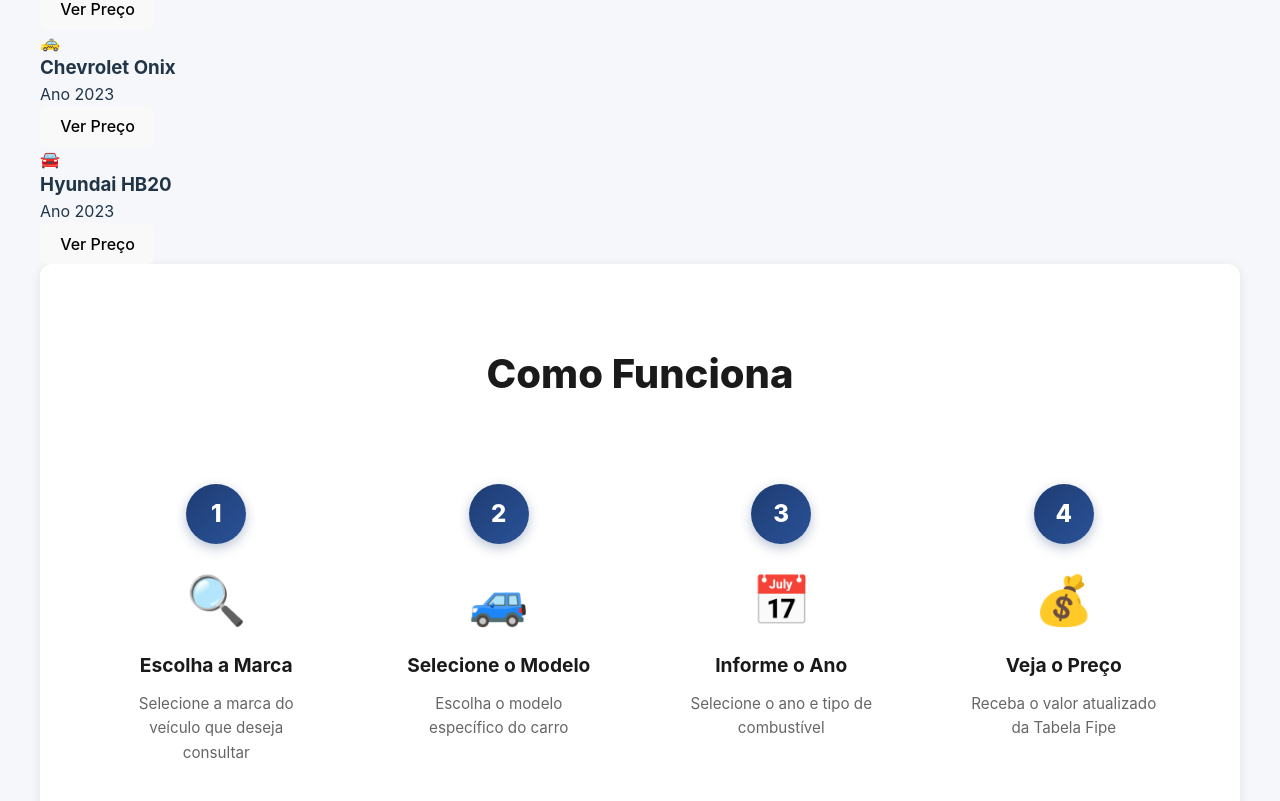
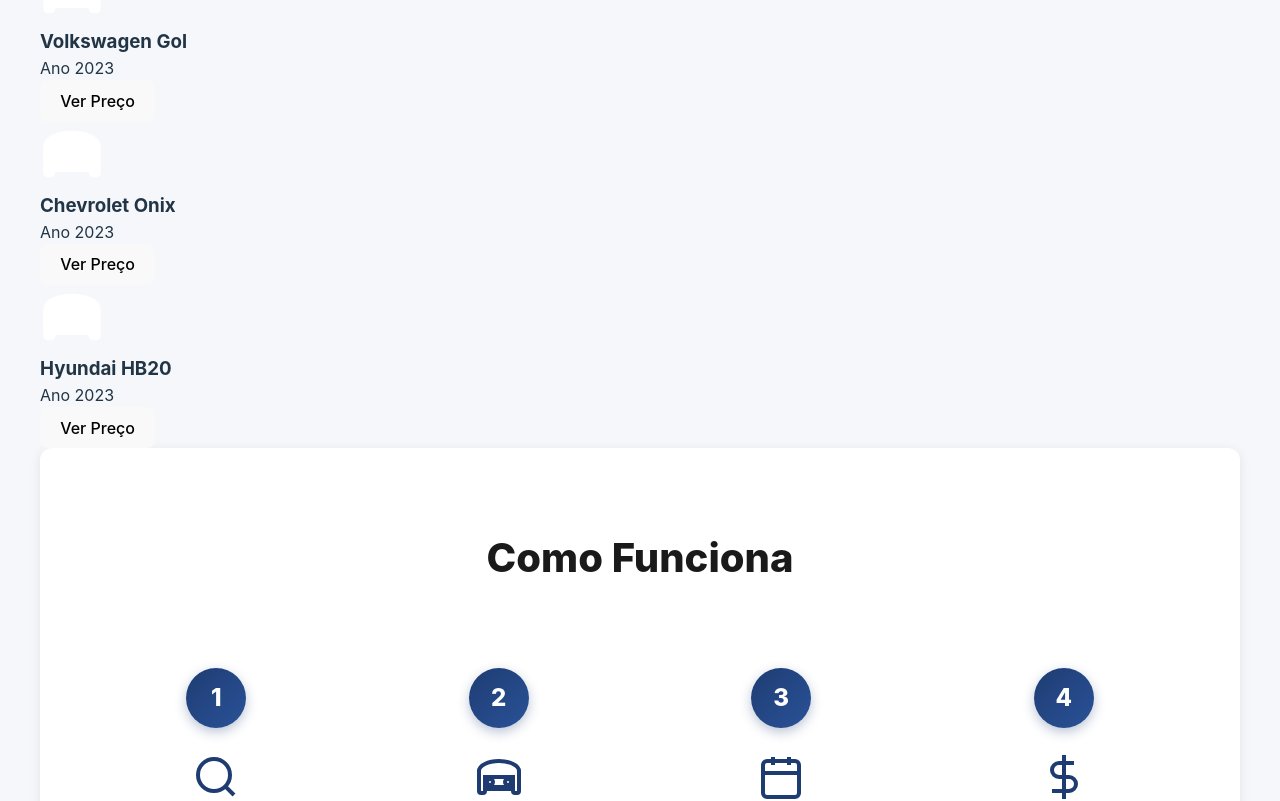
Before and after one commit to Lazarorx/desafio-minerva-tabela-fipe, a React (Vite) app in the folder tabela-fipe-app/: page / in a window 1280 px wide. Shown: the part 940-1741 px from the top of the page. Built offline with nearby package versions, Linux system fonts and the light colour scheme.

Commit message:
fix: Substitui emojis por ícones SVG na V1

```diff
--- a/tabela-fipe-app/src/components/HowItWorks.jsx
+++ b/tabela-fipe-app/src/components/HowItWorks.jsx
@@ -2,10 +2,26 @@
 
 function HowItWorks() {
   const steps = [
-    { icon: '🔍', title: 'Escolha a Marca', description: 'Selecione a marca do veículo que deseja consultar' },
-    { icon: '🚙', title: 'Selecione o Modelo', description: 'Escolha o modelo específico do carro' },
-    { icon: '📅', title: 'Informe o Ano', description: 'Selecione o ano e tipo de combustível' },
-    { icon: '💰', title: 'Veja o Preço', description: 'Receba o valor atualizado da Tabela Fipe' },
+    {
+      icon: <svg className="step-icon-svg" width="48" height="48" viewBox="0 0 24 24" fill="none" stroke="currentColor" strokeWidth="2"><circle cx="11" cy="11" r="8"/><path d="m21 21-4.35-4.35"/></svg>,
+      title: 'Escolha a Marca',
+      description: 'Selecione a marca do veículo que deseja consultar'
+    },
+    {
+      icon: <svg className="step-icon-svg" width="48" height="48" viewBox="0 0 24 24" fill="none" stroke="currentColor" strokeWidth="2"><path d="M5 17h14v-5H5v5zm7-13C6.48 4 2 6.24 2 9v10c0 .55.45 1 1 1h1c.55 0 1-.45 1-1v-1h14v1c0 .55.45 1 1 1h1c.55 0 1-.45 1-1V9c0-2.76-4.48-5-10-5z"/><circle cx="7.5" cy="14.5" r="1.5"/><circle cx="16.5" cy="14.5" r="1.5"/></svg>,
+      title: 'Selecione o Modelo',
+      description: 'Escolha o modelo específico do carro'
+    },
+    {
+      icon: <svg className="step-icon-svg" width="48" height="48" viewBox="0 0 24 24" fill="none" stroke="currentColor" strokeWidth="2"><rect x="3" y="4" width="18" height="18" rx="2" ry="2"/><line x1="16" y1="2" x2="16" y2="6"/><line x1="8" y1="2" x2="8" y2="6"/><line x1="3" y1="10" x2="21" y2="10"/></svg>,
+      title: 'Informe o Ano',
+      description: 'Selecione o ano e tipo de combustível'
+    },
+    {
+      icon: <svg className="step-icon-svg" width="48" height="48" viewBox="0 0 24 24" fill="none" stroke="currentColor" strokeWidth="2"><line x1="12" y1="1" x2="12" y2="23"/><path d="M17 5H9.5a3.5 3.5 0 0 0 0 7h5a3.5 3.5 0 0 1 0 7H6"/></svg>,
+      title: 'Veja o Preço',
+      description: 'Receba o valor atualizado da Tabela Fipe'
+    },
   ];
 
   return (
--- a/tabela-fipe-app/src/components/PopularCars.jsx
+++ b/tabela-fipe-app/src/components/PopularCars.jsx
@@ -1,9 +1,17 @@
 function PopularCars({ onStartSearch }) {
+  const carIcon = (
+    <svg width="64" height="64" viewBox="0 0 24 24" fill="white" stroke="white" strokeWidth="1.5">
+      <path d="M5 17h14v-5H5v5zm7-13C6.48 4 2 6.24 2 9v10c0 .55.45 1 1 1h1c.55 0 1-.45 1-1v-1h14v1c0 .55.45 1 1 1h1c.55 0 1-.45 1-1V9c0-2.76-4.48-5-10-5z"/>
+      <circle cx="7.5" cy="14.5" r="1.5"/>
+      <circle cx="16.5" cy="14.5" r="1.5"/>
+    </svg>
+  );
+
   const popularCars = [
-    { brand: 'Fiat', model: 'Uno', year: '2023', icon: '🚗' },
-    { brand: 'Volkswagen', model: 'Gol', year: '2023', icon: '🚙' },
-    { brand: 'Chevrolet', model: 'Onix', year: '2023', icon: '🚕' },
-    { brand: 'Hyundai', model: 'HB20', year: '2023', icon: '🚘' },
+    { brand: 'Fiat', model: 'Uno', year: '2023', icon: carIcon },
+    { brand: 'Volkswagen', model: 'Gol', year: '2023', icon: carIcon },
+    { brand: 'Chevrolet', model: 'Onix', year: '2023', icon: carIcon },
+    { brand: 'Hyundai', model: 'HB20', year: '2023', icon: carIcon },
   ];
 
   return (
--- a/tabela-fipe-app/src/components/VehicleResult.jsx
+++ b/tabela-fipe-app/src/components/VehicleResult.jsx
@@ -49,7 +49,11 @@
             className="btn-new-search"
             onClick={onNewSearch}
           >
-            🔍 Nova Consulta
+            <svg style={{ display: 'inline-block', verticalAlign: 'middle', marginRight: '8px' }} width="20" height="20" viewBox="0 0 24 24" fill="none" stroke="currentColor" strokeWidth="2">
+              <circle cx="11" cy="11" r="8"/>
+              <path d="m21 21-4.35-4.35"/>
+            </svg>
+            Nova Consulta
           </button>
           <button
             className="btn-share"
@@ -63,7 +67,12 @@
               }
             }}
           >
-            📤 Compartilhar
+            <svg style={{ display: 'inline-block', verticalAlign: 'middle', marginRight: '8px' }} width="20" height="20" viewBox="0 0 24 24" fill="none" stroke="currentColor" strokeWidth="2">
+              <path d="M4 12v8a2 2 0 0 0 2 2h12a2 2 0 0 0 2-2v-8"/>
+              <polyline points="16 6 12 2 8 6"/>
+              <line x1="12" y1="2" x2="12" y2="15"/>
+            </svg>
+            Compartilhar
           </button>
         </div>
       </div>
--- a/tabela-fipe-app/src/styles/HowItWorks.css
+++ b/tabela-fipe-app/src/styles/HowItWorks.css
@@ -77,6 +77,13 @@
 .step-icon {
   font-size: 3rem;
   margin: 15px 0;
+  color: #1e3c72;
+}
+
+.step-icon-svg {
+  width: 3rem;
+  height: 3rem;
+  color: #1e3c72;
 }
 
 .step-card h3 {
```
